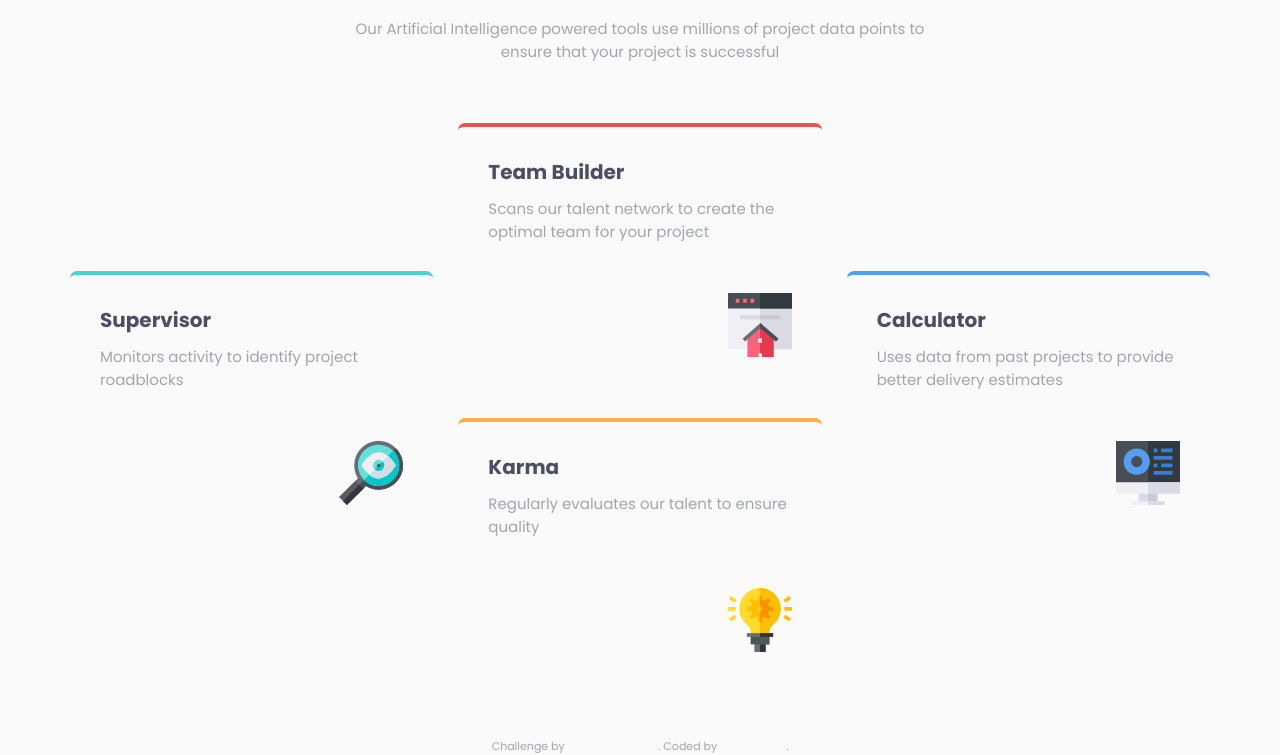
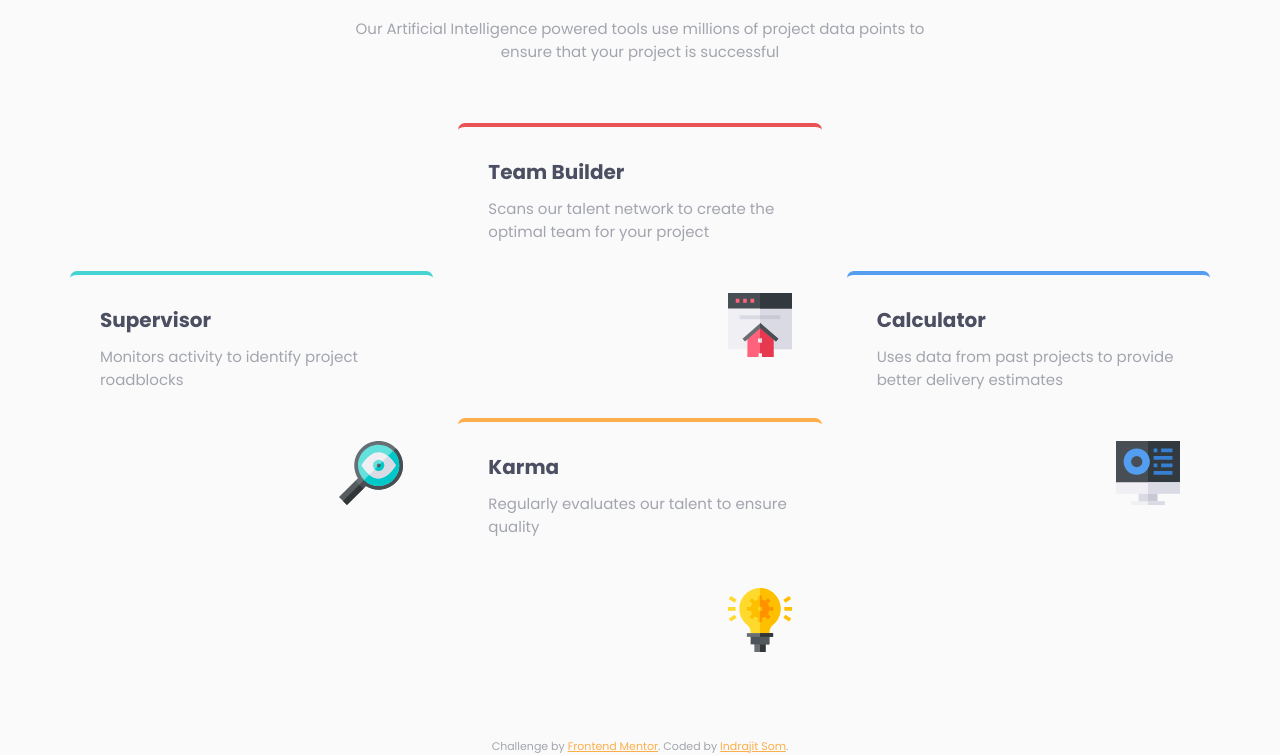
Before and after one commit to git-Indrajit/Four-card-feature-section, a plain HTML site: page index.html in a window 1280 px wide. Shown: the part 155-910 px from the top of the page. Drawn offline with Linux system fonts and the light colour scheme.

Commit message:
Update style.css

```diff
--- a/style.css
+++ b/style.css
@@ -94,7 +94,7 @@ header p{
   text-align: center;
 }
 .attribution a {
-  color:  hsl(0, 0%, 98%);
+  color:  hsl(34, 97%, 64%);
 }
 
 
```
